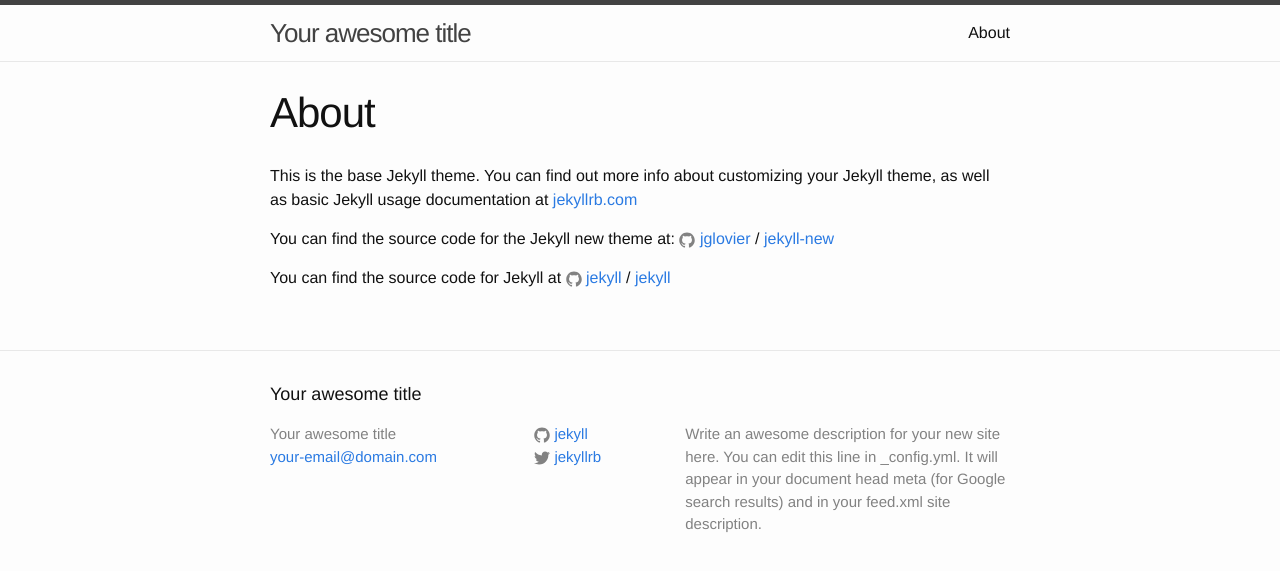
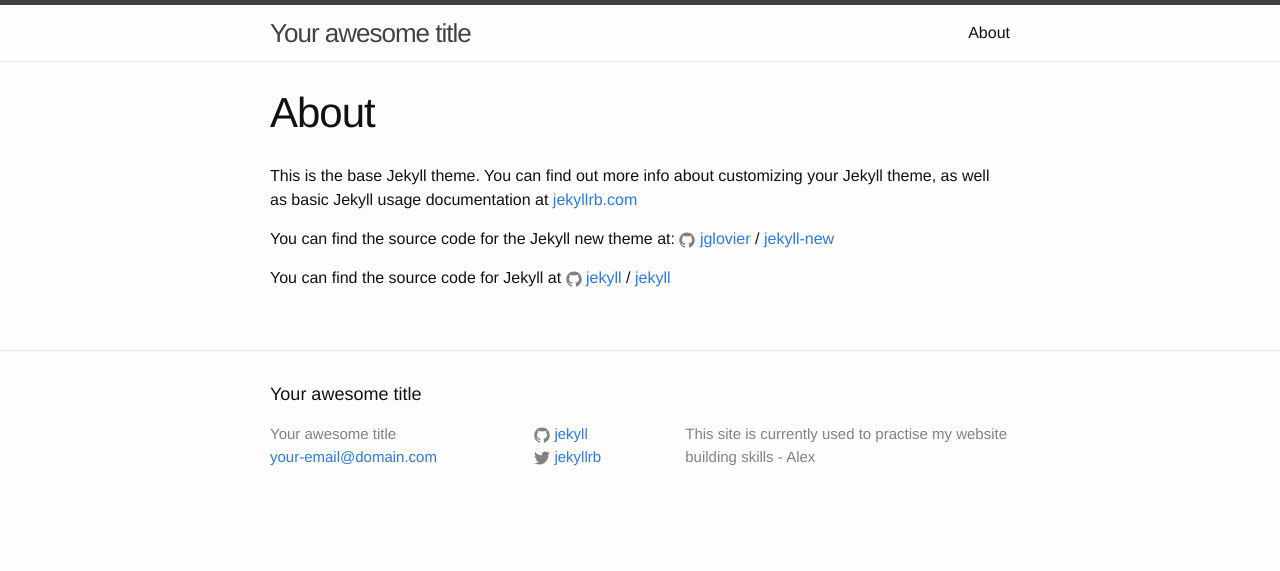
Before and after one commit to Alex-Aloysius/Alex-Aloysius.github.io, a Jekyll site: the page built from about.md, in a window 1280 px wide. Shown: the top 571 px of the page. Built offline with Jekyll 4.4.1, drawn with Linux system fonts in a browser that asks for light colours.

Commit message:
Update _config.yml

```diff
--- a/_config.yml
+++ b/_config.yml
@@ -9,9 +9,7 @@
 title: Your awesome title
 email: your-email@domain.com
 description: > # this means to ignore newlines until "baseurl:"
-  Write an awesome description for your new site here. You can edit this
-  line in _config.yml. It will appear in your document head meta (for
-  Google search results) and in your feed.xml site description.
+  This site is currently used to practise my website building skills - Alex
 baseurl: "" # the subpath of your site, e.g. /blog
 url: "http://yourdomain.com" # the base hostname & protocol for your site
 twitter_username: jekyllrb
```
